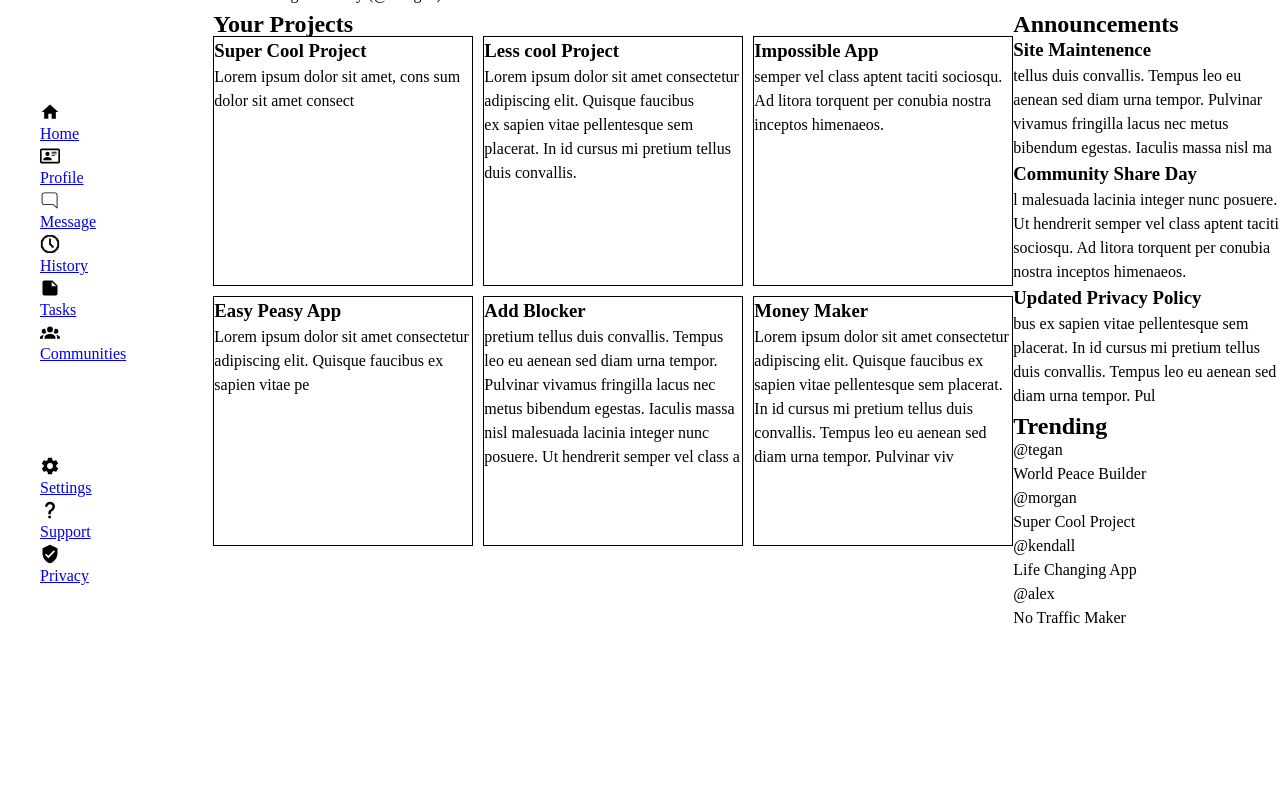
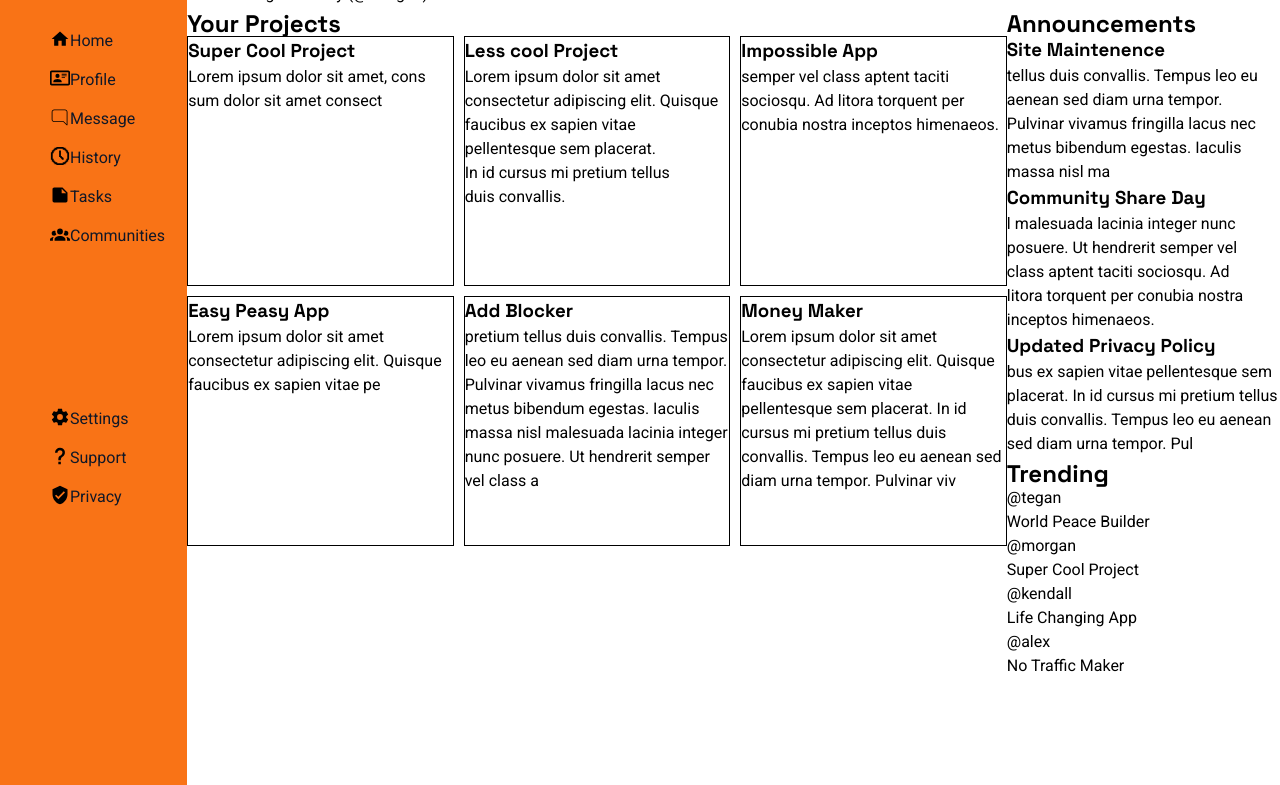
Before and after one commit to codingbyday3/admin-dashboard, a website: page index.html in a window 1280 px wide. Shown: the part 75-860 px from the top of the page. Drawn offline with Linux system fonts and the light colour scheme.

Commit message:
Style: sidebar

```diff
--- a/style.css
+++ b/style.css
@@ -29,6 +29,7 @@ body {
   line-height: 1.5;
   -webkit-font-smoothing: antialiased;
   height: 100dvh;
+  font-family: var(--ff-text);
 
 }
 img, picture, video, canvas, svg {
@@ -46,6 +47,7 @@ p {
 }
 h1, h2, h3, h4, h5, h6 {
   text-wrap: balance;
+  font-family: var(--ff-heading);
 }
 #root, #__next {
   isolation: isolate;
@@ -53,7 +55,7 @@ h1, h2, h3, h4, h5, h6 {
 
 main{
   display: grid;
-  grid-template-columns: 1fr 5fr;
+  grid-template-columns: 1fr 6fr;
   grid-template-rows: 1fr 1fr 4fr;
   height: 100%;
 }
@@ -71,7 +73,14 @@ main{
 .side-bar{
   display: grid;
   grid-row: 1 / 4;
-  grid-template-rows: 1fr 2fr 1fr 1fr;
+  grid-template-rows: 0.5fr 2fr 1fr 300px;
+  background-color: var(--clr-primary);
+  color: var(--clr-text-primary);
+  padding: 10px;
+}
+.side-bar ul a{
+  color: var(--clr-text-primary);
+  text-decoration: none;
 }
 
 .grid-row-span-1{
@@ -80,6 +89,13 @@ main{
 
 ul{
   list-style-type: none;
+  display: flex;
+  flex-direction: column;
+  gap: 15px;
+}
+
+ul li a{
+  display: flex;
 }
 
 .icon{
```
